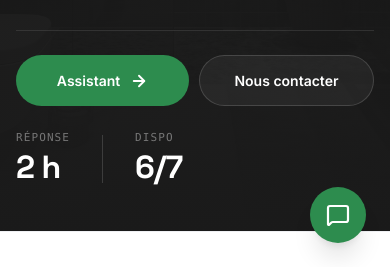
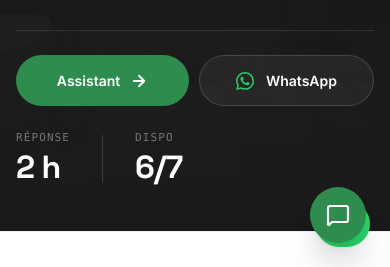
Before and after one commit to PHT001/emajor-site, a Next.js app: page / in a window 390 px wide. Shown: the part 577-844 px from the top of the page. Built offline with nearby package versions, Linux system fonts and the light colour scheme.

Commit message:
feat: bouton WhatsApp flottant global + clarification Hero CTA + admin footer en vert

```diff
--- a/app/layout.tsx
+++ b/app/layout.tsx
@@ -3,6 +3,7 @@
 import Script from "next/script";
 import "./globals.css";
 import { COMPANY, CONTACT, SITE } from "@/lib/constants";
+import FloatingWhatsApp from "@/components/FloatingWhatsApp";
 
 const inter = Inter({
   subsets: ["latin"],
@@ -180,6 +181,7 @@
     >
       <body className="bg-white antialiased">
         {children}
+        <FloatingWhatsApp />
         <Script
           id="ld-json-localbusiness"
           type="application/ld+json"
--- a/components/Assistant.tsx
+++ b/components/Assistant.tsx
@@ -459,7 +459,8 @@
             )}`}
             target="_blank"
             rel="noopener noreferrer"
-            className="flex-1 inline-flex items-center justify-center gap-2 bg-brand hover:bg-brand-dark text-white font-semibold px-5 py-3 rounded-xl text-[14px] transition-colors"
+            className="flex-1 inline-flex items-center justify-center gap-2 text-white font-semibold px-5 py-3 rounded-xl text-[14px] transition-colors"
+            style={{ backgroundColor: "#25D366" }}
           >
             Contacter le service admin
           </a>
--- /dev/null
+++ b/components/FloatingWhatsApp.tsx
@@ -0,0 +1,44 @@
+"use client";
+
+import { CONTACT } from "@/lib/constants";
+
+/**
+ * Bouton WhatsApp flottant en bas-droite, présent sur toutes les pages.
+ * Pattern classique "always-visible CTA" : maximise les conversions et
+ * rassure le visiteur (il sait qu'il peut joindre Marc à tout moment).
+ *
+ * Ouvre wa.me avec un message pré-rempli pour que Marc voit d'où vient
+ * le contact (= visiteur du site, pas un démarchage).
+ */
+export default function FloatingWhatsApp() {
+  const prefilledMessage = encodeURIComponent(
+    "Bonjour, je vous contacte depuis votre site emajor.fr.",
+  );
+
+  return (
+    <a
+      href={`${CONTACT.whatsappUrl}?text=${prefilledMessage}`}
+      target="_blank"
+      rel="noopener noreferrer"
+      aria-label="Contacter E-Major sur WhatsApp"
+      className="fixed bottom-5 right-5 z-50 flex items-center justify-center gap-2 rounded-full shadow-2xl shadow-black/30 transition-all duration-200 hover:scale-105 active:scale-95"
+      style={{ backgroundColor: "#25D366" }}
+    >
+      <span className="flex items-center gap-2 px-4 py-3 sm:px-5 sm:py-3.5">
+        <svg
+          xmlns="http://www.w3.org/2000/svg"
+          viewBox="0 0 24 24"
+          width="22"
+          height="22"
+          fill="white"
+          aria-hidden="true"
+        >
+          <path d="M17.472 14.382c-.297-.149-1.758-.867-2.03-.967-.273-.099-.471-.148-.67.15-.197.297-.767.966-.94 1.164-.173.199-.347.223-.644.075-.297-.15-1.255-.463-2.39-1.475-.883-.788-1.48-1.761-1.653-2.059-.173-.297-.018-.458.13-.606.134-.133.298-.347.446-.52.149-.174.198-.298.298-.497.099-.198.05-.371-.025-.52-.075-.149-.669-1.612-.916-2.207-.242-.579-.487-.5-.669-.51-.173-.008-.371-.01-.57-.01-.198 0-.52.074-.792.372-.272.297-1.04 1.016-1.04 2.479 0 1.462 1.065 2.875 1.213 3.074.149.198 2.096 3.2 5.077 4.487.709.306 1.262.489 1.694.625.712.227 1.36.195 1.871.118.571-.085 1.758-.719 2.006-1.413.248-.694.248-1.289.173-1.413-.074-.124-.272-.198-.57-.347m-5.421 7.403h-.004a9.87 9.87 0 01-5.031-1.378l-.361-.214-3.741.982.998-3.648-.235-.374a9.86 9.86 0 01-1.51-5.26c.001-5.45 4.436-9.884 9.888-9.884 2.64 0 5.122 1.03 6.988 2.898a9.825 9.825 0 012.893 6.994c-.003 5.45-4.437 9.884-9.885 9.884m8.413-18.297A11.815 11.815 0 0012.05 0C5.495 0 .16 5.335.157 11.892c0 2.096.547 4.142 1.588 5.945L.057 24l6.305-1.654a11.882 11.882 0 005.683 1.448h.005c6.554 0 11.89-5.335 11.893-11.893a11.821 11.821 0 00-3.48-8.413Z" />
+        </svg>
+        <span className="hidden sm:inline text-white font-semibold text-[14px]">
+          WhatsApp
+        </span>
+      </span>
+    </a>
+  );
+}
--- a/components/Hero.tsx
+++ b/components/Hero.tsx
@@ -95,12 +95,17 @@
               />
             </Link>
             <a
-              href={CONTACT.whatsappUrl}
+              href={`${CONTACT.whatsappUrl}?text=${encodeURIComponent(
+                "Bonjour, je vous contacte depuis votre site emajor.fr.",
+              )}`}
               target="_blank"
               rel="noopener noreferrer"
               className="flex-1 sm:flex-initial inline-flex items-center justify-center gap-3 bg-white/5 hover:bg-white/10 border border-white/15 hover:border-white/30 text-white px-4 py-3.5 sm:px-7 sm:py-5 rounded-full transition-all duration-200 font-semibold text-[14px] sm:text-[15px] active:scale-[0.98] whitespace-nowrap"
             >
-              Nous contacter
+              <svg viewBox="0 0 24 24" width="18" height="18" fill="#25D366" aria-hidden="true">
+                <path d="M17.472 14.382c-.297-.149-1.758-.867-2.03-.967-.273-.099-.471-.148-.67.15-.197.297-.767.966-.94 1.164-.173.199-.347.223-.644.075-.297-.15-1.255-.463-2.39-1.475-.883-.788-1.48-1.761-1.653-2.059-.173-.297-.018-.458.13-.606.134-.133.298-.347.446-.52.149-.174.198-.298.298-.497.099-.198.05-.371-.025-.52-.075-.149-.669-1.612-.916-2.207-.242-.579-.487-.5-.669-.51-.173-.008-.371-.01-.57-.01-.198 0-.52.074-.792.372-.272.297-1.04 1.016-1.04 2.479 0 1.462 1.065 2.875 1.213 3.074.149.198 2.096 3.2 5.077 4.487.709.306 1.262.489 1.694.625.712.227 1.36.195 1.871.118.571-.085 1.758-.719 2.006-1.413.248-.694.248-1.289.173-1.413-.074-.124-.272-.198-.57-.347m-5.421 7.403h-.004a9.87 9.87 0 01-5.031-1.378l-.361-.214-3.741.982.998-3.648-.235-.374a9.86 9.86 0 01-1.51-5.26c.001-5.45 4.436-9.884 9.888-9.884 2.64 0 5.122 1.03 6.988 2.898a9.825 9.825 0 012.893 6.994c-.003 5.45-4.437 9.884-9.885 9.884m8.413-18.297A11.815 11.815 0 0012.05 0C5.495 0 .16 5.335.157 11.892c0 2.096.547 4.142 1.588 5.945L.057 24l6.305-1.654a11.882 11.882 0 005.683 1.448h.005c6.554 0 11.89-5.335 11.893-11.893a11.821 11.821 0 00-3.48-8.413Z" />
+              </svg>
+              WhatsApp
             </a>
           </div>
 
```
